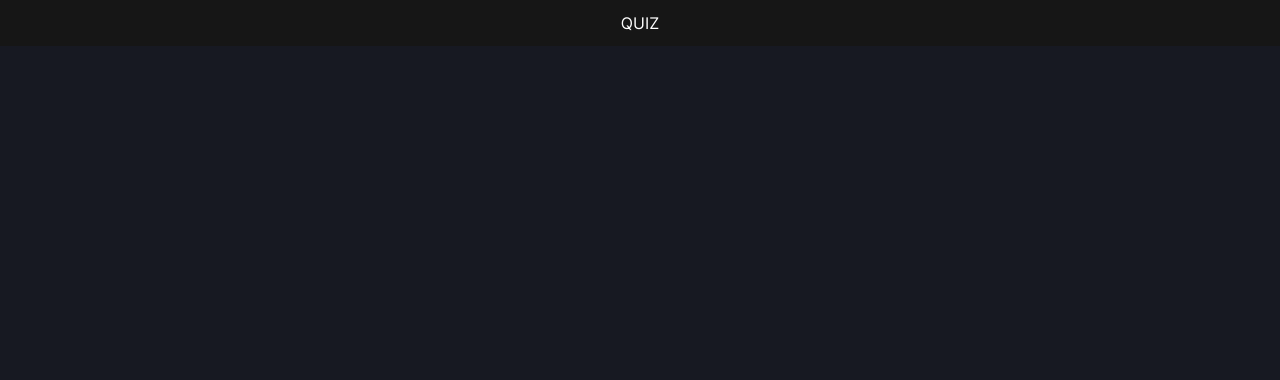
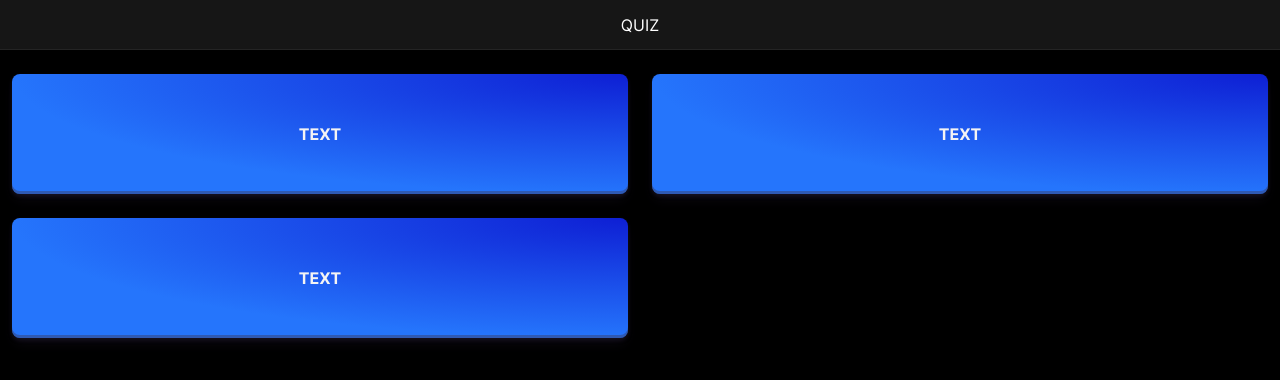
Before and after one commit to arturohanyan1/frontend-quiz, a React (Create React App) app: page / in a window 1280 px wide. Shown: the top 380 px of the page. Built offline with nearby package versions, Linux system fonts and the light colour scheme.

Commit message:
added category button

```diff
--- /dev/null
+++ b/src/components/CategoryButton/CategoryButton.tsx
@@ -0,0 +1,17 @@
+import cn from "classnames";
+import { FC } from "react";
+import styles from "./styles.module.scss";
+
+type IProps = {
+  classname?: string;
+};
+
+const CategoryButton: FC<IProps> = ({ classname }) => {
+  return (
+    <button className={cn(styles.button, classname)} role="button">
+      <span className={styles.button_text}>text</span>
+    </button>
+  );
+};
+
+export default CategoryButton;
--- /dev/null
+++ b/src/components/CategoryButton/index.ts
@@ -0,0 +1 @@
+export { default } from "./CategoryButton";
--- /dev/null
+++ b/src/components/CategoryButton/styles.module.scss
@@ -0,0 +1,57 @@
+@import "../../styles/index.scss";
+
+.button {
+  @include center;
+  width: 100%;
+  height: 120px;
+  background-color: #071734;
+  border-radius: 8px;
+  padding: 12px;
+}
+
+.button_text {
+  font-size: 16px;
+  font-weight: 700;
+  color: $text_primary_color;
+  line-height: 1;
+  list-style: none;
+  white-space: nowrap;
+  text-decoration: none;
+  text-transform: uppercase;
+}
+
+.button {
+  appearance: none;
+  background: radial-gradient(
+    100% 100% at 100% 0,
+    $category_button_gradient_1 0,
+    $category_button_gradient_2 100%
+  );
+  border: 0;
+  box-shadow: rgba(45, 35, 66, 0.4) 0 2px 4px,
+    rgba(45, 35, 66, 0.3) 0 7px 13px -3px, rgba(58, 65, 111, 0.5) 0 -3px 0 inset;
+  box-sizing: border-box;
+  cursor: pointer;
+  overflow: hidden;
+  transition: box-shadow 0.15s, transform 0.15s;
+  user-select: none;
+  -webkit-user-select: none;
+  touch-action: manipulation;
+  will-change: box-shadow, transform;
+}
+
+.button:focus {
+  box-shadow: $category_button_shadow 0 0 0 1.5px inset,
+    rgba(45, 35, 66, 0.4) 0 2px 4px, rgba(45, 35, 66, 0.3) 0 7px 13px -3px,
+    $category_button_shadow 0 -3px 0 inset;
+}
+
+.button:hover {
+  box-shadow: rgba(45, 35, 66, 0.4) 0 4px 8px,
+    rgba(45, 35, 66, 0.3) 0 7px 13px -3px,
+    $category_button_shadow 0 -3px 0 inset;
+}
+
+.button:active {
+  box-shadow: $category_button_shadow 0 3px 7px inset;
+}
--- a/src/components/Header/styles.module.scss
+++ b/src/components/Header/styles.module.scss
@@ -9,10 +9,12 @@
   align-items: center;
   gap: 8px;
   padding: 0px $page-layout-side-padding;
-  background-color: $bg_secondary_color;
+  background-color: $bg_primary_color;
   position: fixed;
   left: 0px;
   top: 0px;
+  border-bottom: 1px solid $border_primary_color;
+  z-index: $header_z_index;
 }
 
 .left_row {
--- a/src/pages/Main/Main.tsx
+++ b/src/pages/Main/Main.tsx
@@ -1,12 +1,19 @@
 import { FC } from "react";
 import styles from "./styles.module.scss";
 import Header from "../../components/Header";
+import CategoryButton from "../../components/CategoryButton";
 
 const Main: FC = () => {
   return (
     <div className={styles.page}>
       <Header />
-      <div className={styles.page_content}></div>
+      <div className={styles.page_content}>
+        <div className={styles.categories_wrapper}>
+          <CategoryButton />
+          <CategoryButton />
+          <CategoryButton />
+        </div>
+      </div>
     </div>
   );
 };
--- a/src/pages/Main/styles.module.scss
+++ b/src/pages/Main/styles.module.scss
@@ -8,5 +8,14 @@
 }
 
 .page_content {
-  padding: 20px $page-layout-side-padding;
+  padding: 24px $page-layout-side-padding;
 }
+
+.categories_wrapper {
+  display: grid;
+  gap: 24px;
+  grid-template-columns: 1fr 1fr;
+  grid-template-rows: auto auto;
+  width: 100%;
+  // background-color: red;
+}
--- a/src/styles/colors.scss
+++ b/src/styles/colors.scss
@@ -1,7 +1,7 @@
 // Text Colors
 $text_primary_color: #f4f4f4;
 $text_secondary_color: #8c8d8e;
-$text_active_color: #7685f7;
+$text_brand_color: #7685f7;
 $text_info_color: #329cff;
 $text_success_color: #329622;
 $text_warning_color: #f2b863;
@@ -16,27 +16,23 @@ $text_light_color: #d7d7d7;
 $text_highlighted_color: #f87d37;
 
 // Background Colors
-$bg_main_color: #171922;
-$bg_primary_color: #7685f7;
-$bg_secondary_color: #161616;
-$bg_third_color: #262626;
-$bg_info_color: #7685f7;
+$bg_main_color: #000;
+$bg_primary_color: #161616;
+$bg_secondary_color: #262626;
+$bg_brand_color: #7685f7;
+$bg_info_color: #329cff;
 $bg_success_color: #329622;
 $bg_danger_color: #ff4d4f;
 $bg_selected_color: #329cff;
 $bg_negative_color: #d63030;
 $bg_positive_color: #87df00;
 $bg_notification_color: #d63030;
-$bg_color_1: #151515; // dark
-$bg_color_2: #141414; // muted
-$bg_color_3: #ffffff; // light
-$bg_color_4: #f4f4f4; // silver
 
 // Border Colors
 $border_main_color: #1b1b1b;
-$border_primary_color: #7685f7;
-$border_secondary_color: #242424;
-$border_third_color: #313341;
+$border_primary_color: #242424;
+$border_secondary_color: #313341;
+$border_brand_color: #7685f7;
 $border_info_color: #329cff;
 $border_success_color: #6cb200;
 $border_error_color: #f7706d;
@@ -61,3 +57,8 @@ $alert_error_border_color: #d63030;
 $alert_info_bg_color: #0d0d0d;
 $alert_info_text_color: #fff;
 $alert_info_border_color: #7685f7;
+
+// BUTTONS
+$category_button_gradient_1: #0e1fd4;
+$category_button_gradient_2: #2575fc;
+$category_button_shadow: #3c4fe0;
--- a/src/styles/index.scss
+++ b/src/styles/index.scss
@@ -4,3 +4,4 @@
 @import "./colors.scss";
 @import "./sizes.scss";
 @import "./mixins.scss";
+@import "./z-indexes.scss";
--- a/src/styles/sizes.scss
+++ b/src/styles/sizes.scss
@@ -1,2 +1,2 @@
-$page-layout-side-padding: 16px;
-$page-header-height: 46px;
+$page-layout-side-padding: 12px;
+$page-header-height: 50px;
--- /dev/null
+++ b/src/styles/z-indexes.scss
@@ -0,0 +1 @@
+$header_z_index: 10;
```
